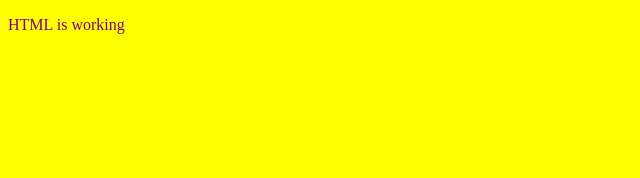
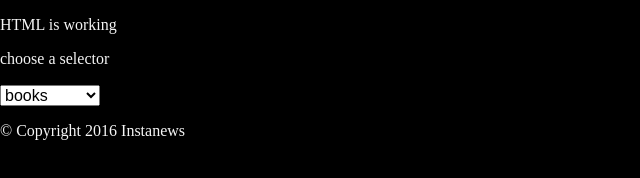
Before and after one commit to CamdenShaw/Instanews, a website: page index.html in a window 1280 px wide. Shown: the whole page, without its empty margins (0-640 px from the left). Drawn offline with nearby package versions, Linux system fonts and the light colour scheme; files that its build step writes are made by us from their sources.

Commit message:
commit 4.0.1

```diff
--- a/index.html
+++ b/index.html
@@ -3,17 +3,29 @@
   <head>
     <meta charset="utf-8">
     <meta http-equiv="X-UA-Compatible" content="IE=edge">
-    <title>NewsFinder</title>
+    <title>Instanews</title>
     <meta name="description" content="">
     <meta name="viewport" content="width=device-width, initial-scale=1">
     <link type = 'text/css' rel='stylesheet' href='build/css/style.min.css'>
-    <link type = 'text/css' rel='stylesheet' href = 'normalize'>
+    <link type = 'text/css' rel='stylesheet' href = 'normalize.css'>
   </head>
   <body>
     <p>HTML is working</p>
+    <section></section>
+    <form>
+      <p> choose a selector </p>
+      <select>
+        <option>books</option>
+        <option>community</option>
+        <option>movies</option>
+        <option>top stories</option>
+      </select>
+    </form>
+    <footer>
+      <p> © Copyright 2016 Instanews</p>
         <script src="http://code.jquery.com/jquery-3.2.1.min.js"
   integrity="sha256-hwg4gsxgFZhOsEEamdOYGBf13FyQuiTwlAQgxVSNgt4="
   crossorigin="anonymous"></script>
-    <script src="./build/js/*.js/cup-a-joe.min.js"></script>
+    <script src="./build/js/cup-a-joe.min.js"></script>
   </body>
 </html>
--- a/js/cup-a-joe.js
+++ b/js/cup-a-joe.js
@@ -1 +1 @@
-alert('java script is totally working');// set background to 'colour' to know that javascript is working
+alert('java script is kinda working');// set background to 'colour' to know that javascript is working
--- a/styles/sass/_fonts.scss
+++ b/styles/sass/_fonts.scss
@@ -0,0 +1,4 @@
+
+body {
+  color: whitesmoke;
+}
--- a/styles/sass/_globals.scss
+++ b/styles/sass/_globals.scss
@@ -0,0 +1,4 @@
+
+body {
+  background-color: black;
+}
--- a/styles/sass/_mixins.scss
+++ b/styles/sass/_mixins.scss
@@ -1,7 +1,3 @@
-$desktop-width: 1000px;
-$tablet-width: 720px;
-$mobile-width: 300px;
-
 @mixin desktop {
   @media (min-width: $desktop-width) {
     @content;
--- a/styles/sass/_variables.scss
+++ b/styles/sass/_variables.scss
@@ -0,0 +1,3 @@
+$desktop-width: 1000px;
+$tablet-width: 720px;
+$mobile-width: 300px;
--- a/styles/sass/style.scss
+++ b/styles/sass/style.scss
@@ -1,6 +1,4 @@
+@import 'variables';
+@import 'globals';
 @import 'mixins';
-
-body {
-  background-color: yellow;
-  color: purple;
-}
+@import 'fonts';
```
Also changed, not shown: build/css/style.css, build/css/style.min.css, build/js/cup-a-joe.min.js.
